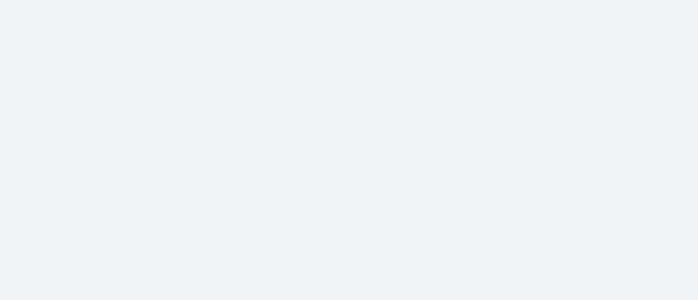
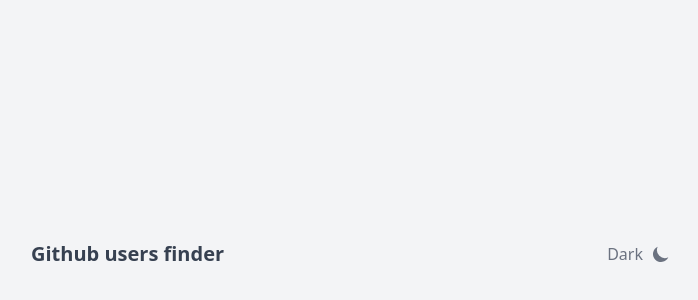
Before and after one commit to hooman182/github-user-search, a Vue app: page / in a window 1280 px wide. Shown: the part 146-446 px from the top of the page, without its empty margins (289-987 px from the left). Built offline with nearby package versions, Linux system fonts and the light colour scheme.

Commit message:
feat: Create TheHeader component
Create TheHeader component

Import TheHeader component to index view

```diff
--- /dev/null
+++ b/src/components/TheHeader.vue
@@ -0,0 +1,72 @@
+<template>
+  <header class="w-full flex justify-between items-center">
+    <h1 class="text-xl font-semibold text-gray-700 dark:text-white">
+      Github users finder
+    </h1>
+    <button
+      class="flex items-center font-medium text-gray-500 dark:text-white"
+      @click="themeMode"
+    >
+      {{ darkMode }}
+      <template v-if="darkMode == 'Dark'">
+        <svg
+          xmlns="http://www.w3.org/2000/svg"
+          class="h-5 w-5 ml-2"
+          viewBox="0 0 20 20"
+          fill="currentColor"
+        >
+          <path
+            d="M17.293 13.293A8 8 0 016.707 2.707a8.001 8.001 0 1010.586 10.586z"
+          />
+        </svg>
+      </template>
+      <template v-else>
+        <svg
+          xmlns="http://www.w3.org/2000/svg"
+          class="h-5 w-5 ml-2"
+          viewBox="0 0 20 20"
+          fill="currentColor"
+        >
+          <path
+            fill-rule="evenodd"
+            d="M10 2a1 1 0 011 1v1a1 1 0 11-2 0V3a1 1 0 011-1zm4 8a4 4 0 11-8 0 4 4 0 018 0zm-.464 4.95l.707.707a1 1 0 001.414-1.414l-.707-.707a1 1 0 00-1.414 1.414zm2.12-10.607a1 1 0 010 1.414l-.706.707a1 1 0 11-1.414-1.414l.707-.707a1 1 0 011.414 0zM17 11a1 1 0 100-2h-1a1 1 0 100 2h1zm-7 4a1 1 0 011 1v1a1 1 0 11-2 0v-1a1 1 0 011-1zM5.05 6.464A1 1 0 106.465 5.05l-.708-.707a1 1 0 00-1.414 1.414l.707.707zm1.414 8.486l-.707.707a1 1 0 01-1.414-1.414l.707-.707a1 1 0 011.414 1.414zM4 11a1 1 0 100-2H3a1 1 0 000 2h1z"
+            clip-rule="evenodd"
+          />
+        </svg>
+      </template>
+    </button>
+  </header>
+</template>
+
+<script>
+import { ref } from "@vue/reactivity";
+import { onBeforeMount } from "@vue/runtime-core";
+export default {
+  name: "TheHeader",
+  setup() {
+    const darkMode = ref("Dark");
+    function themeMode() {
+      if (localStorage.theme == "" || localStorage.theme == undefined) {
+        document.documentElement.classList.add("dark");
+        localStorage.setItem("theme", "dark");
+        darkMode.value = "Light";
+      } else {
+        document.documentElement.classList.remove("dark");
+        localStorage.removeItem("theme");
+        darkMode.value = "Dark";
+      }
+      console.log(localStorage.theme);
+    }
+    onBeforeMount(() => {
+      if (localStorage.theme == "dark") {
+        document.documentElement.classList.add("dark");
+        darkMode.value = "Light";
+      }
+    });
+    return { themeMode, darkMode };
+  },
+};
+</script>
+
+<style>
+</style>
--- a/src/views/Index.vue
+++ b/src/views/Index.vue
@@ -1,12 +1,14 @@
 <template>
-  <div class="h-screen flex flex-col items-center justify-center">
-
+  <div class="h-screen w-1/2 m-auto flex flex-col items-center justify-center">
+      <TheHeader />
   </div>
 </template>
 
 <script>
+import TheHeader from "@/components/TheHeader";
 export default {
-
+  name: "Index",
+  components: {TheHeader}
 }
 </script>
 
```
